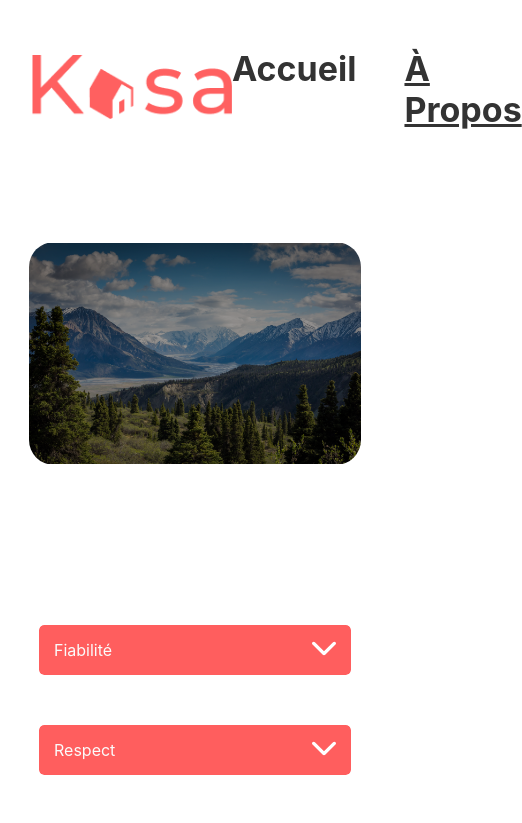
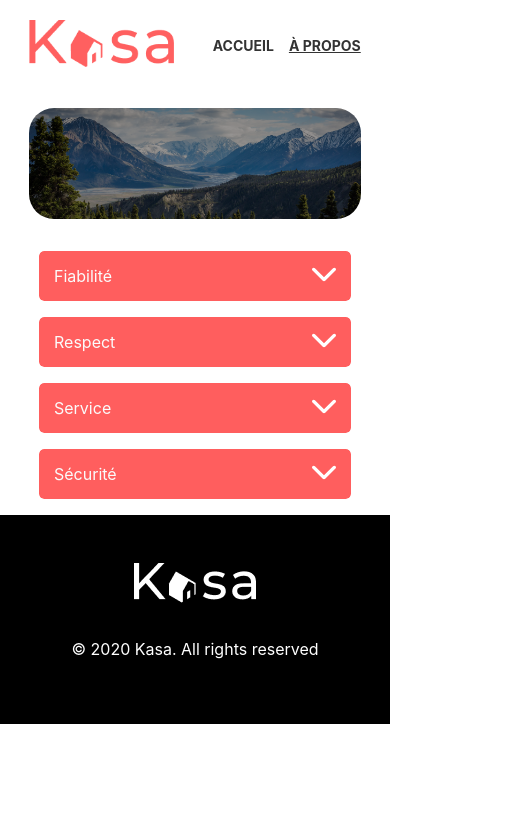
Before and after one commit to JoshUrdnb/Kasa, a React (Create React App) app: page /about in a window 390 px wide. Shown: the top 823 px of the page, 522 px wide, since content can reach past the window. Built offline with nearby package versions, Linux system fonts and the light colour scheme.

Commit message:
Add responsive to the About page.

```diff
--- a/src/components/banner/banner.css
+++ b/src/components/banner/banner.css
@@ -25,3 +25,16 @@
     padding: 1rem;
     max-width: 90%;
 }
+
+@media screen and (max-width: 425px) {
+
+    .banner-container {
+        margin: 2rem auto;
+        height: 111px;
+    }
+
+    .banner-text {
+        font-size: 20px;
+    }
+
+}
--- a/src/components/collapse/Collapse.js
+++ b/src/components/collapse/Collapse.js
@@ -9,7 +9,7 @@ function Collapse({ title, children }) {
     };
 
     return (
-        <div className="collapse">
+        <section className="collapse">
             <div className="collapse-header" onClick={toggleCollapse}>
                 <span>{title}</span>
                 <span>{isOpen ? <svg width="25" height="14" viewBox="0 0 25 14" fill="none" xmlns="http://www.w3.org/2000/svg">
@@ -25,7 +25,7 @@ function Collapse({ title, children }) {
                     <span>{children}</span>
                 </div>
             )}
-        </div>
+        </section>
     )
 }
 
--- a/src/components/collapse/collapse.css
+++ b/src/components/collapse/collapse.css
@@ -1,7 +1,7 @@
 .collapse-container {
     max-width: 80%;
     margin: 10rem auto 0;
-    height: 50vh;
+    /* height: 50vh; */
 }
 
 .collapse {
@@ -44,3 +44,15 @@
     font-size: 16px;
     animation: expand 0.3s ease;
 }
+
+@media screen and (max-width: 768px) {
+
+    .collapse-container {
+        margin: 10px auto;
+    }
+
+    .collapse {
+        margin: 1rem 0;
+    }
+
+}
--- a/src/layout/header/Header.js
+++ b/src/layout/header/Header.js
@@ -7,13 +7,13 @@ function Header() {
 	const location = useLocation()
 
 	return (
-		<div className='kasa-banner'>
+		<header className='kasa-header'>
 			<Link to="/"><img src={logo} alt='Kasa, le site immobilier' className='kasa-logo' /></Link>
-			<div className='nav-links'>
+			<nav className='nav-links'>
 				<Link to="/" className={location.pathname === "/" ? "active-link" : ""}>Accueil</Link>
 				<Link to="/about" className={location.pathname === "/about" ? "active-link" : ""}>À Propos</Link>
-			</div>
-		</div>
+			</nav>
+		</header>
 	)
 }
 
--- a/src/layout/header/header.css
+++ b/src/layout/header/header.css
@@ -1,4 +1,4 @@
-.kasa-banner {
+.kasa-header {
     margin: 1rem auto;
     max-width: 85%;
 	padding: 32px;
@@ -30,3 +30,39 @@
 .nav-links .active-link {
     text-decoration: underline;
 }
+
+@media screen and (max-width: 375px) {
+
+    .kasa-header {
+        margin: 15px auto;
+        padding: 5px;
+    }
+
+    .kasa-logo {
+        width: 100px;
+    }
+
+    .nav-links {
+        font-size: 12px;
+        text-transform: uppercase;
+        gap: 15px;
+    }
+}
+
+@media screen and (min-width: 376px) and (max-width: 768px) {
+
+    .kasa-header {
+        margin: 15px auto;
+        padding: 5px;
+    }
+
+    .kasa-logo {
+        width: 145px;
+    }
+
+    .nav-links {
+        font-size: 14px;
+        text-transform: uppercase;
+        gap: 15px;
+    }
+}
--- a/src/pages/about/about.js
+++ b/src/pages/about/about.js
@@ -1,15 +1,12 @@
-// import Header from '../../layout/header/Header'
 import Banner from '../../components/banner/Banner'
 import AboutBanner from '../../assets/image-banner-about.png'
 import Collapse from '../../components/collapse/Collapse'
-// import Footer from '../../layout/footer/Footer'
 
 export default function About() {
 	return (
 		<div className='about'>
-			{/* <Header /> */}
 			<Banner myBanner={AboutBanner} />
-			<div className='collapse-container'>
+			<section className='collapse-container'>
 				<div className="collapses">
 					<Collapse title="Fiabilité">
 						Les annonces postées sur Kasa garantissent une fiabilité totale. Les photos sont conformes aux logements, et toutes les informations sont régulièrement vérifiées par nos équipes.
@@ -27,8 +24,7 @@ export default function About() {
 						La sécurité est la priorité de Kasa. Aussi bien pour nos hôtes que pour les voyageurs, chaque logement correspond aux critères de sécurité établis par nos services. En laissant une note aussi bien à l'hôte qu'au locataire, cela permet à nos équipes de vérifier que les standards sont bien respectés. Nous organisons également des ateliers sur la sécurité domestique pour nos hôtes.
 					</Collapse>
 				</div>
-			</div>
-			{/* <Footer /> */}
+			</section>
 		</div>
 	)
 }
```
